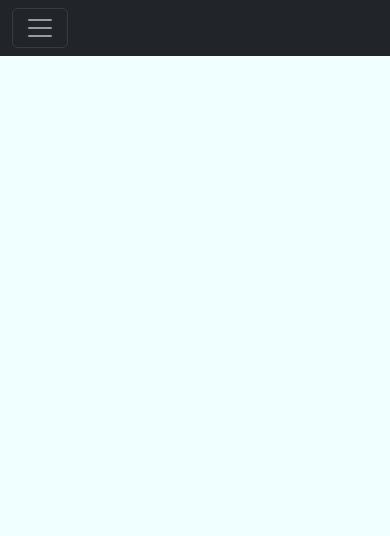
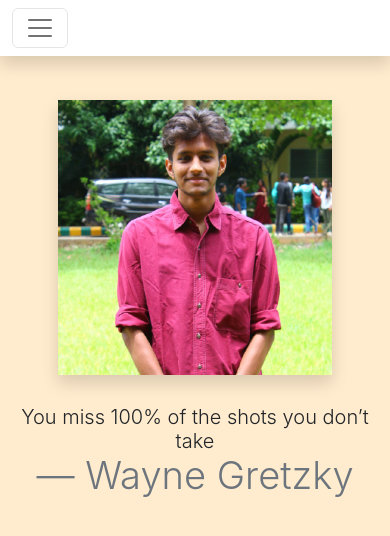
Before and after one commit to rohith02b/Portfolio, a React (Create React App) app in the folder portfolio/: page / in a window 390 px wide. Shown: the top 536 px of the page. Built offline with nearby package versions, Linux system fonts and the light colour scheme.

Commit message:
Home page part-1

```diff
--- a/portfolio/src/App.css
+++ b/portfolio/src/App.css
@@ -1,3 +1,19 @@
-body {
-    background-color :azure;
+.home-content {
+    margin-top : 150px;
 }
+
+body{
+    background-color:blanchedalmond;
+}
+
+@media only screen and (max-width: 600px) {
+    .home-content{
+        margin-top: 100px;
+        display: block;
+        text-align: center;
+    }
+
+    .home-text {
+        padding-top: 30px;
+    }
+  }
--- a/portfolio/src/App.js
+++ b/portfolio/src/App.js
@@ -1,11 +1,13 @@
 import './App.css';
 import React from 'react';
 import Navbar from './components/Navbar';
+import Home from './components/Home';
 
 function App() {
   return (
     <>
-    <Navbar/>
+      <Navbar/>
+      <Home />
     </>
   );
 }
--- /dev/null
+++ b/portfolio/src/components/Home.js
@@ -0,0 +1,28 @@
+import React from "react"
+import profile from "./profile.jpeg"
+
+const Home = () => {
+    return (
+        <>
+        <div class="container home-content">
+            <div class="row">
+                <div class="col-sm-6">
+                    <img src={profile} alt="Rohith" className="img-fluid w-75 shadow "></img>
+                </div>
+                <div class="col-sm-6 my-auto home-text">
+                    <figure className="display-1">
+                        <blockquote class="blockquote">
+                            <p>You miss 100% of the shots you don’t take</p>
+                        </blockquote>
+                        <figcaption class="blockquote-footer">
+                            Wayne Gretzky
+                        </figcaption>
+                    </figure>
+                </div>
+            </div>
+        </div>
+        </>
+    )
+}
+
+export default Home
--- a/portfolio/src/components/Navbar.js
+++ b/portfolio/src/components/Navbar.js
@@ -1,11 +1,10 @@
 import React from 'react'
 
-function Navbar() {
+const Navbar = () => {
     return(
-        <nav class="navbar navbar-expand-sm navbar-dark bg-dark p-md-3">
+        <nav class="navbar navbar-expand-sm navbar-white bg-white p-md-3 shadow fixed-top">
             <div class="container">
-            {/* <a class="navbar-brand" href="/About-me">ROHITH BADRINATH</a> */}
-             <button class="navbar-toggler" type="button" data-bs-toggle="collapse" data-bs-target="#navbarSupportedContent" aria-controls="navbarSupportedContent" aria-expanded="false" aria-label="Toggle navigation">
+            <button class="navbar-toggler" type="button" data-bs-toggle="collapse" data-bs-target="#navbarSupportedContent" aria-controls="navbarSupportedContent" aria-expanded="false" aria-label="Toggle navigation">
                 <span class="navbar-toggler-icon"></span>
             </button>
                 <div class="collapse navbar-collapse" id="navbarSupportedContent">
```
Also changed, not shown: portfolio/src/components/profile.jpeg (added).
